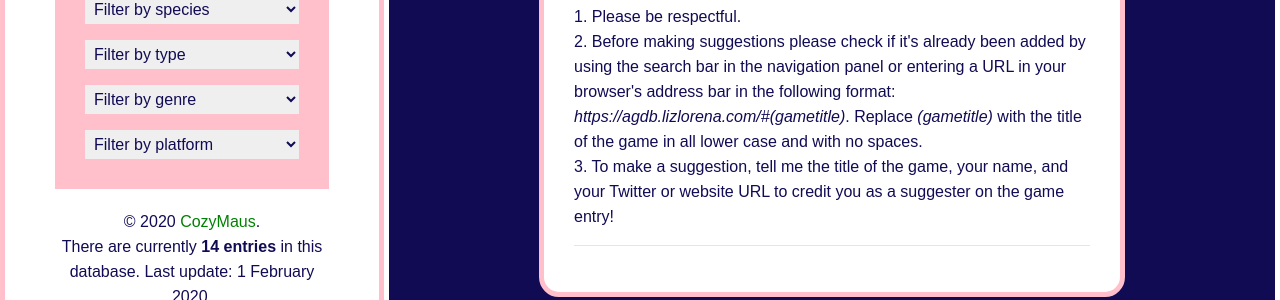
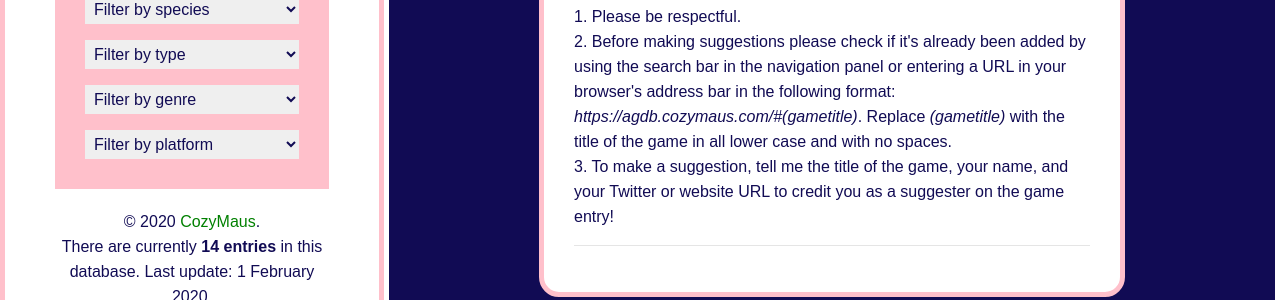
Before and after one commit to byliz/animal-game-database, a Jekyll site: the page built from forum/index.html, in a window 1280 px wide. Shown: the part 327-627 px from the top of the page. Built offline with Jekyll 4.4.1, drawn with Linux system fonts in a browser that asks for light colours; nearby versions of some CDN libraries; comment, search, counter and statistics services are not loaded.

Commit message:
Update index.html

```diff
--- a/forum/index.html
+++ b/forum/index.html
@@ -13,7 +13,7 @@
 	<p>A few things to keep in mind when leaving a comment on this website:</p>
 	<br>
 	<p> 1. Please be respectful. <br>
-		2. Before making suggestions please check if it's already been added by using the search bar in the navigation panel or entering a URL in your browser's address bar in the following format: <em>https://agdb.lizlorena.com/#(gametitle)</em>. Replace <em>(gametitle)</em> with the title of the game in all lower case and with no spaces.<br>
+		2. Before making suggestions please check if it's already been added by using the search bar in the navigation panel or entering a URL in your browser's address bar in the following format: <em>https://agdb.cozymaus.com/#(gametitle)</em>. Replace <em>(gametitle)</em> with the title of the game in all lower case and with no spaces.<br>
 		3. To make a suggestion, tell me the title of the game, your name, and your Twitter or website URL to credit you as a suggester on the game entry!</p>
 
 {% include disqus_comments.html %}
```
